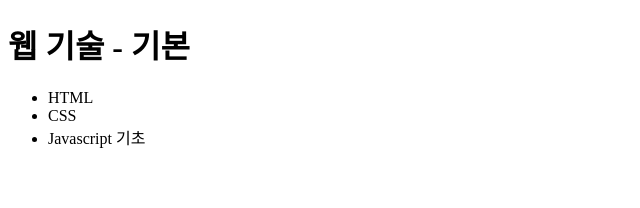
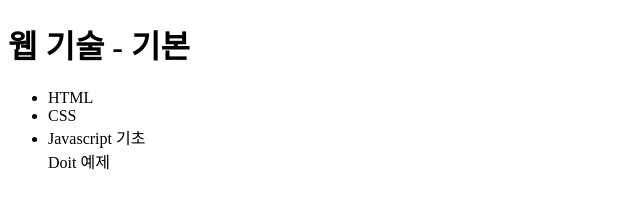
Before and after one commit to KSHyun9692/javaScript, a plain HTML site: page Doit/quiz-1.html in a window 1280 px wide. Shown: the full height of the page, 0-640 px from the left. Drawn offline with Linux system fonts and the light colour scheme; files that its build step writes are made by us from their sources.

Commit message:
Doit 예제

```diff
--- a/Doit/quiz-1.html
+++ b/Doit/quiz-1.html
@@ -11,6 +11,7 @@
     <li>HTML</li>
     <li>CSS</li>
     <li>Javascript 기초</li>
+    Doit 예제
   </ul>
 </body>
 </html>
```
